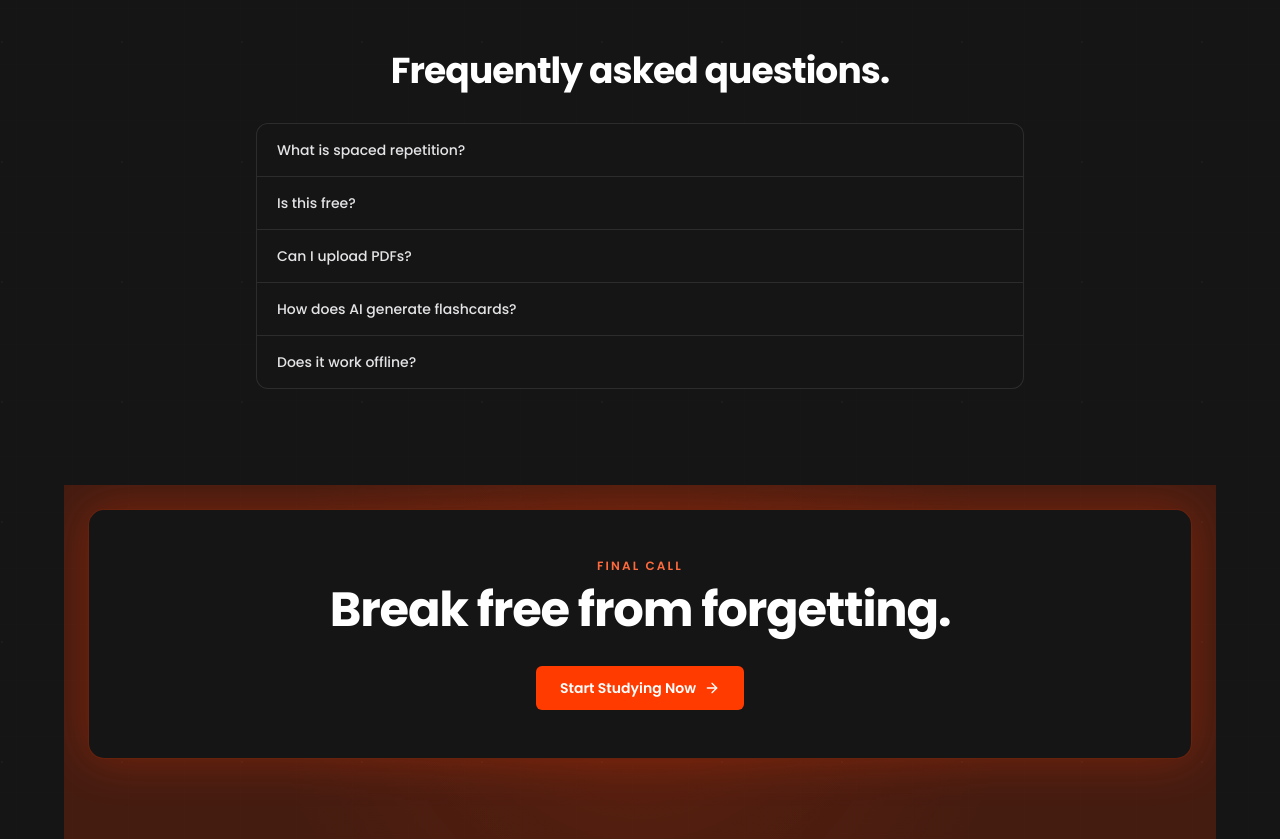
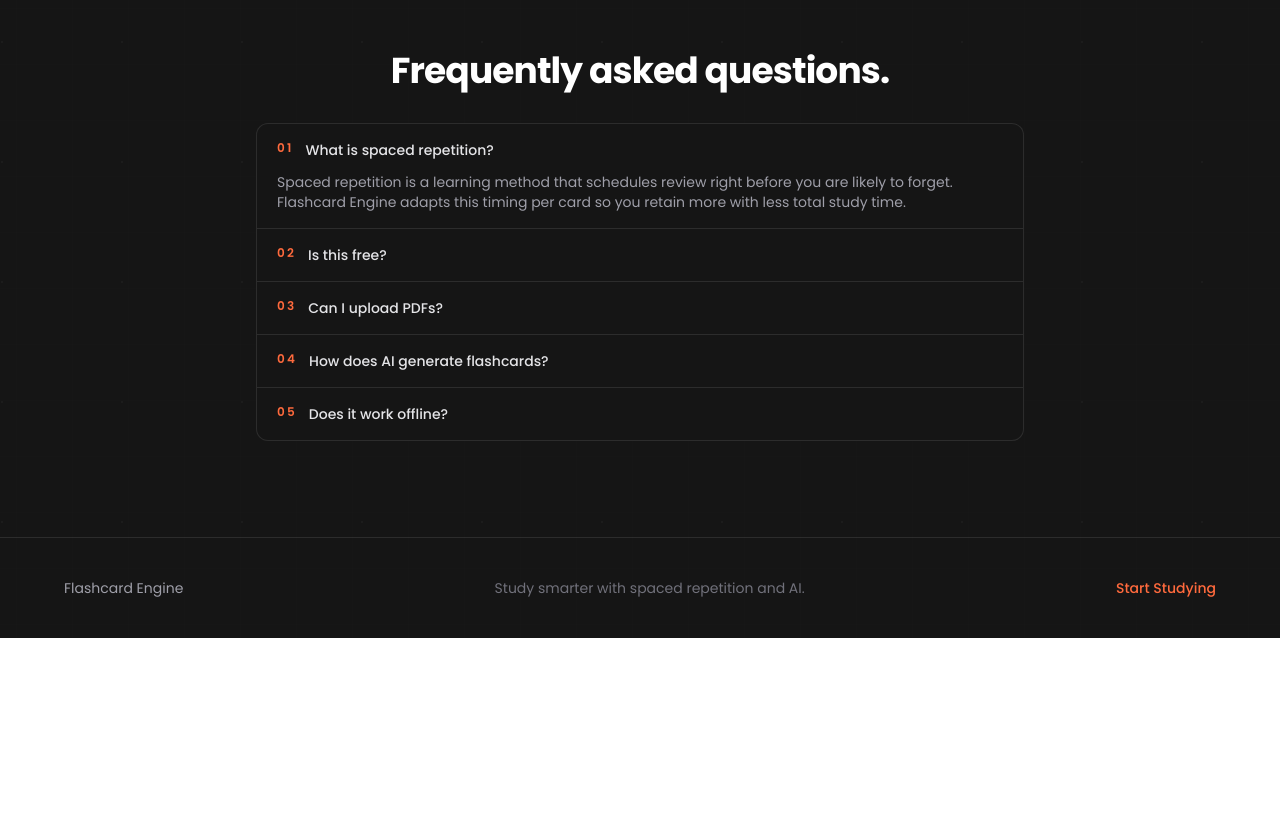
Before and after one commit to anzz14/Flashcard-Engine, a Next.js app: page / in a window 1280 px wide. Shown: the part 4880-5719 px from the top of the page. After the commit the page ends 5518 px from the top, so only its background shows below. Built offline with nearby package versions, Linux system fonts and the light colour scheme; no server answers.

Commit message:
fixed ladning page

```diff
--- a/src/components/landing/LandingPage.tsx
+++ b/src/components/landing/LandingPage.tsx
@@ -1,6 +1,6 @@
 "use client";
 
-import { motion } from "framer-motion";
+import { AnimatePresence, motion } from "framer-motion";
 import {
   ArrowRight,
   Brain,
@@ -217,6 +217,7 @@ export default function LandingPage({ isLoggedIn }: LandingPageProps) {
   const authHref = isLoggedIn ? "/dashboard" : "/login";
   const [activeHowStep, setActiveHowStep] = useState(1);
   const activeStep = howSteps[activeHowStep];
+  const [openFaqIndex, setOpenFaqIndex] = useState<number | null>(0);
 
   return (
     <div className="relative min-h-screen overflow-x-hidden bg-[#151515] text-white">
@@ -618,33 +619,51 @@ export default function LandingPage({ isLoggedIn }: LandingPageProps) {
           <Reveal>
             <h2 className="text-center text-3xl font-bold tracking-tight sm:text-4xl">Frequently asked questions.</h2>
             <div className="mx-auto mt-8 max-w-3xl divide-y divide-white/10 rounded-xl border border-white/10 bg-[#151515]">
-              {faqItems.map((item) => (
-                <details key={item.question} className="group px-5 py-4">
-                  <summary className="cursor-pointer list-none text-sm font-medium text-zinc-200">
-                    <span>{item.question}</span>
-                  </summary>
-                  <p className="mt-2 text-sm text-zinc-400">
-                    {item.answer}
-                  </p>
-                </details>
+              {faqItems.map((item, index) => (
+                <div key={item.question} className="px-5 py-4">
+                  <button
+                    type="button"
+                    onClick={() => setOpenFaqIndex((current) => (current === index ? null : index))}
+                    className="flex w-full cursor-pointer items-start gap-3 text-left text-sm font-medium text-zinc-200"
+                    aria-expanded={openFaqIndex === index}
+                  >
+                    <span className="font-mono text-xs font-semibold uppercase tracking-[0.18em] text-[#ff6a3d]">
+                      {String(index + 1).padStart(2, "0")}
+                    </span>
+                    <span className="flex-1">{item.question}</span>
+                  </button>
+
+                  <AnimatePresence initial={false}>
+                    {openFaqIndex === index ? (
+                      <motion.div
+                        key="faq-answer"
+                        initial={{ height: 0, opacity: 0, y: -4 }}
+                        animate={{ height: "auto", opacity: 1, y: 0 }}
+                        exit={{ height: 0, opacity: 0, y: -4 }}
+                        transition={{ duration: 0.35, ease: "easeInOut" }}
+                        className="overflow-hidden"
+                      >
+                        <p className="mt-3 text-sm text-zinc-400">
+                          {item.answer}
+                        </p>
+                      </motion.div>
+                    ) : null}
+                  </AnimatePresence>
+                </div>
               ))}
             </div>
           </Reveal>
         </Section>
 
-        <section className="relative mx-auto w-full max-w-6xl overflow-hidden px-4 pb-20 pt-6 sm:px-6">
-          <div className="absolute inset-0 -z-10 opacity-60" style={{
-            backgroundImage:
-              "radial-gradient(circle at center, rgba(255,59,0,0.32) 0%, rgba(255,59,0,0.12) 30%, transparent 62%), repeating-radial-gradient(circle at center, rgba(255,59,0,0.35) 0 30px, transparent 30px 28px)",
-          }} />
-          <Reveal className="rounded-2xl border border-[#ff3b00]/35 bg-[#151515] px-6 py-12 text-center shadow-[0_0_45px_rgba(255,59,0,0.28)]">
-            <p className="text-xs font-semibold uppercase tracking-[0.18em] text-[#ff6a3d]">Final call</p>
-            <h2 className="mt-3 text-4xl font-bold tracking-tight sm:text-5xl">Break free from forgetting.</h2>
-            <Link href={primaryHref} className="mt-8 inline-flex items-center gap-2 rounded-md bg-[#ff3b00] px-6 py-3 text-sm font-semibold text-white transition hover:bg-[#ff6a3d]">
-              Start Studying Now <ArrowRight size={16} />
+        <footer className="border-t border-white/10 px-4 py-10 sm:px-6">
+          <div className="mx-auto flex w-full max-w-6xl flex-col items-center justify-between gap-4 text-center sm:flex-row sm:text-left">
+            <p className="text-sm text-zinc-400">Flashcard Engine</p>
+            <p className="text-sm text-zinc-500">Study smarter with spaced repetition and AI.</p>
+            <Link href={primaryHref} className="text-sm font-medium text-[#ff6a3d] transition hover:text-[#ff9a7c]">
+              {isLoggedIn ? "Go to Dashboard" : "Start Studying"}
             </Link>
-          </Reveal>
-        </section>
+          </div>
+        </footer>
       </main>
     </div>
 
```
